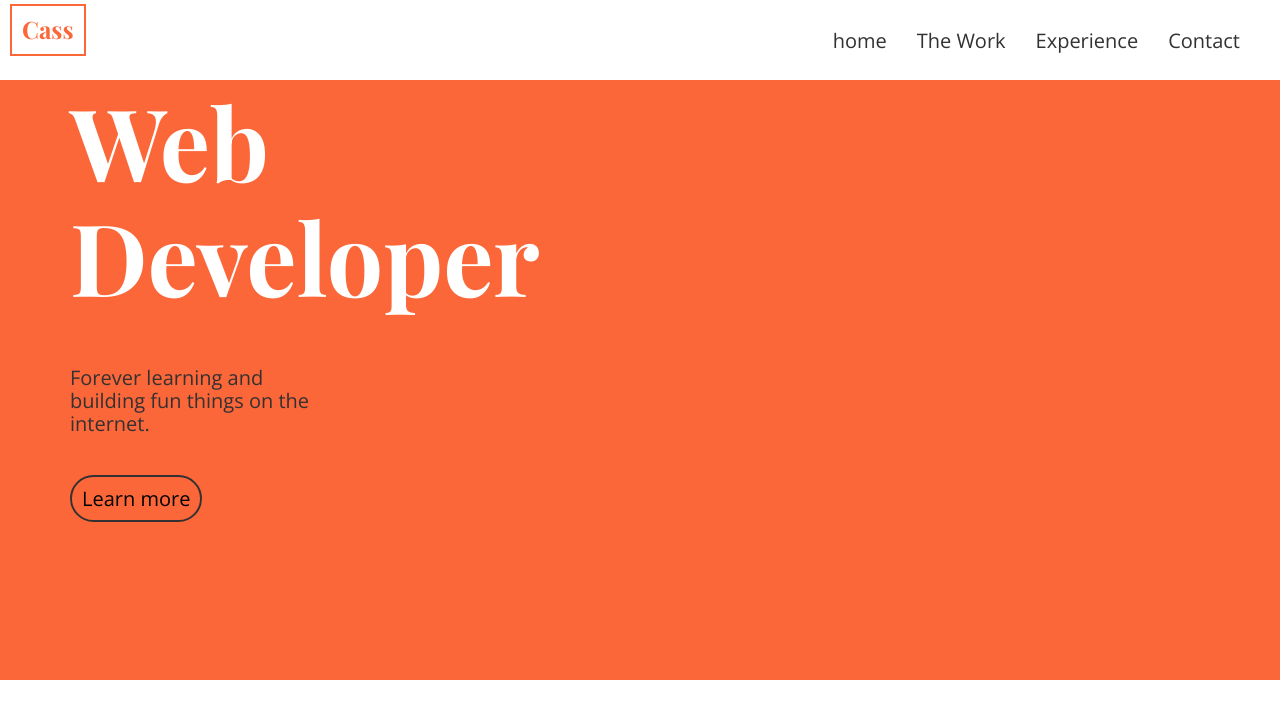
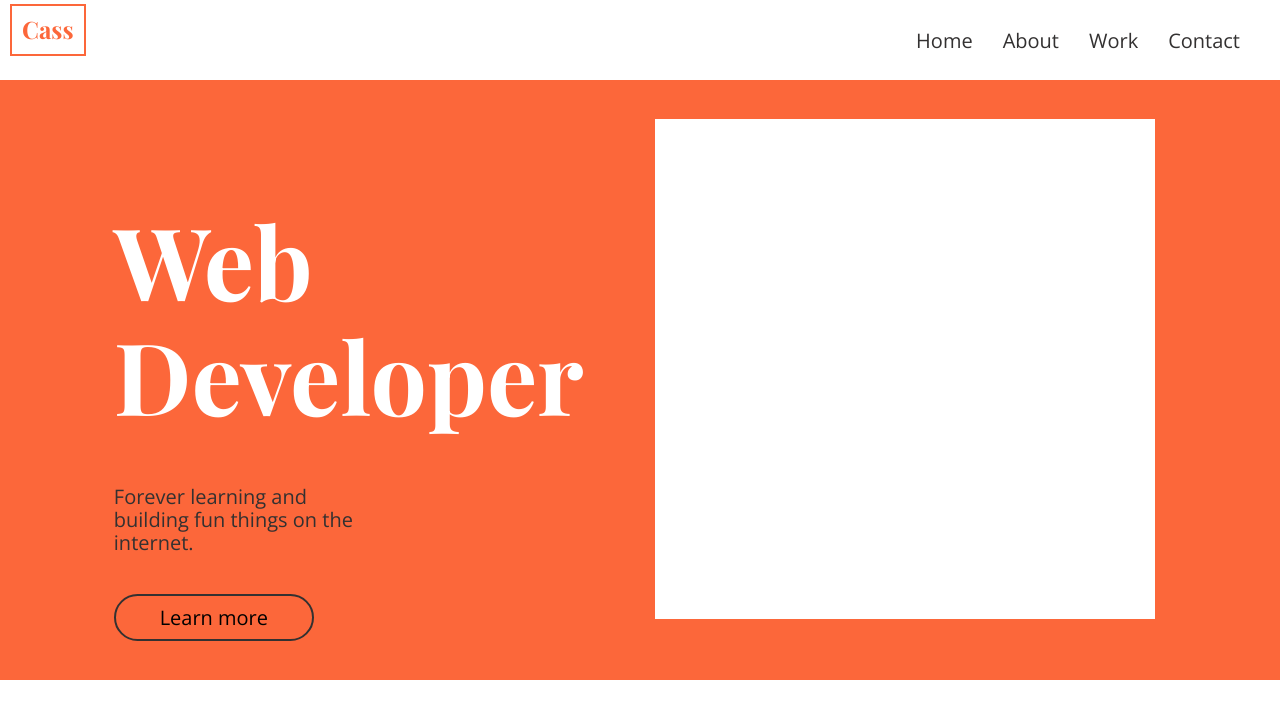
Before and after one commit to ctillemans/ctillemans.github.io, a Gatsby site in the folder Frontend/: page / in a window 1280 px wide. Built offline with nearby package versions, Linux system fonts and the light colour scheme; Gatsby itself is replaced by a stand-in of ours.

Commit message:
adds some styling to header and starts the about me page

```diff
--- a/Frontend/src/components/Header.js
+++ b/Frontend/src/components/Header.js
@@ -3,20 +3,24 @@ import React from 'react';
 const Header = () => {
   return (
     <div className='header'>
-      <div className='header__content container'>
+      <div className='header__content'>
         <div className='row'>
           <div className='col-12 col-lg-6'>
             <div className='row'>
-              <h2 className='blue header__title header__title--mega '>Web Developer</h2>
-            </div>
-            <div className='row header__description'>
-              <p>Forever learning and building fun things on the internet.</p>
-            </div>
-            <div className='row '>
-              <button className='button button--cta'>Learn more </button>
+              <div className='header__text'>
+                <h2 className=' header__title header__title--mega '>
+                  Web <br /> Developer
+                </h2>
+                <div className=' header__description'>
+                  <p>Forever learning and building fun things on the internet.</p>
+                </div>
+                <button className='button button--cta'>Learn more </button>
+              </div>
             </div>
           </div>
-          <div className='col-12 col-lg-6 '></div>
+          <div className='col-12 col-lg-6 '>
+            <div className='header__right'></div>
+          </div>
         </div>
       </div>
     </div>
--- a/Frontend/src/components/NavBar.js
+++ b/Frontend/src/components/NavBar.js
@@ -6,20 +6,20 @@ import { Link } from 'gatsby';
 function NavBar() {
   const linkList = [
     {
-      title: 'home',
-      path: '#',
+      title: 'Home',
+      path: '/',
     },
     {
-      title: 'The Work',
-      path: '#',
+      title: 'About',
+      path: '/about',
     },
     {
-      title: 'Experience',
-      path: '#',
+      title: 'Work',
+      path: '/portfolio',
     },
     {
       title: 'Contact',
-      path: '#',
+      path: '/contact',
     },
   ];
   const [open, setOpen] = useState(false);
--- /dev/null
+++ b/Frontend/src/pages/about.js
@@ -0,0 +1,39 @@
+import React from 'react';
+
+const about = () => {
+  return (
+    <>
+      {/* small bio */}
+      <div className=' main-bio'>
+        <div className='container'>
+          <div className='row'>
+            <div className='col-12 col-md-4 '>
+              <div className='main-bio__card'>
+                <div className='main-bio__card-title'>
+                  <h1>About Me</h1>
+                </div>
+                <div className='main-bio__card-description'>
+                  <p>
+                    Hi, my name is Cass. I am a full stack web developer with a passion for solving
+                    problems and building things. I love working on teams and interacting with
+                    designers and developers on projects. My background in editing, marketing and
+                    motion graphics eventually led me into the path of frontend web development.
+                    When I am not sitting behind my laptop, I enjoy spending time with my wife and
+                    dogs, mountain biking, surfing and being in the mountains.
+                  </p>
+                </div>
+              </div>
+            </div>
+            <div className='col-12 col-md-8 col'>
+              <div className='main-bio__technologies'></div>
+            </div>
+          </div>
+        </div>
+      </div>
+      {/* technologies */}
+      {/* some images */}
+    </>
+  );
+};
+
+export default about;
--- a/Frontend/src/styles/components/_header.scss
+++ b/Frontend/src/styles/components/_header.scss
@@ -1,7 +1,21 @@
 .header {
+  padding-top: 80px;
   min-height: 85vh;
   background-color: $ui-orange;
   width: 100vw;
+  position: relative;
+  display: flex;
+  align-items: center;
+  justify-content: center;
+
+  &__text {
+    display: flex;
+    flex-direction: column;
+    .button--cta {
+      width: 200px;
+    }
+  }
+
   &__title {
     font-size: 10rem;
     color: white;
@@ -14,4 +28,10 @@
       font-size: 2em;
     }
   }
+  &__right {
+    padding: 5rem;
+    height: 500px;
+    width: 500px;
+    background: white;
+  }
 }
--- a/Frontend/src/styles/components/_navigation.scss
+++ b/Frontend/src/styles/components/_navigation.scss
@@ -74,7 +74,6 @@
   &__linkList {
     display: none;
     list-style: none;
-
     flex-direction: row;
     align-items: center;
     justify-content: center;
--- a/Frontend/src/styles/main.scss
+++ b/Frontend/src/styles/main.scss
@@ -4,3 +4,6 @@
 @import './base/typography';
 @import './vendors/bootstrap-grid';
 @import './components/components';
+
+// pages
+@import './pages/about';
--- /dev/null
+++ b/Frontend/src/styles/pages/_about.scss
@@ -0,0 +1,10 @@
+.main-bio {
+  width: 100vw;
+  padding-top: 80px;
+  &__technologies {
+    display: flex;
+    min-height: 300px;
+    width: 100%;
+    border: 2px solid $ui-orange;
+  }
+}
```
